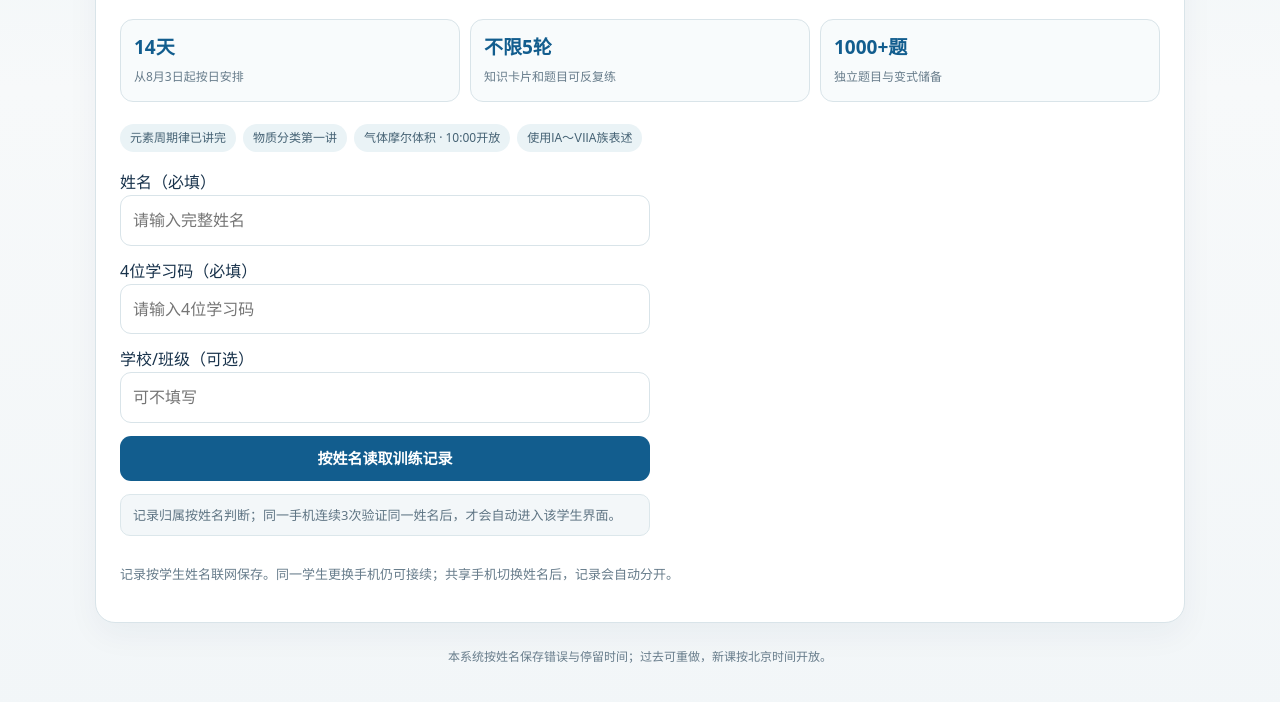
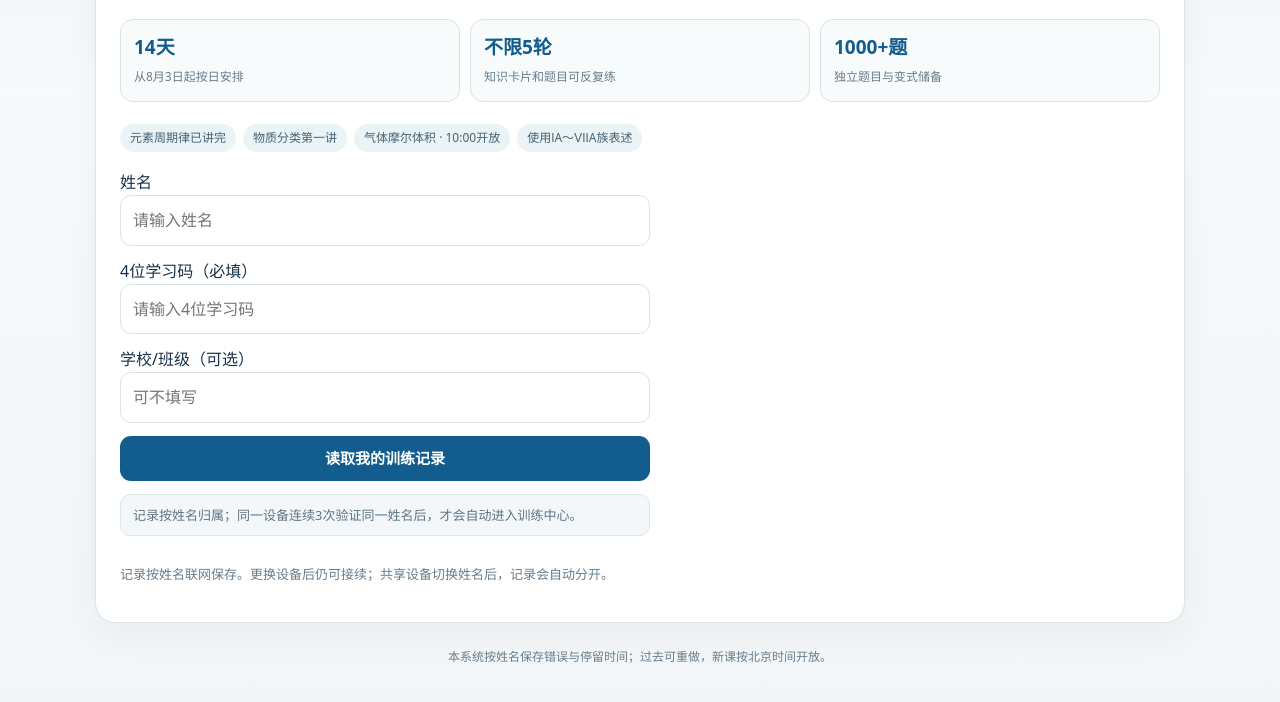
Before and after one commit to ganlu6633-source/gan-chemistry-diagnostic, a plain HTML site: page index.html in a window 1280 px wide. Shown: the part 222-924 px from the top of the page. Drawn offline with Linux system fonts and the light colour scheme.

Commit message:
Keep the quiz login student-neutral

```diff
--- a/index.html
+++ b/index.html
@@ -29,14 +29,14 @@
   </div>
   <div class="scope"><span class="chip">元素周期律已讲完</span><span class="chip">物质分类第一讲</span><span class="chip">气体摩尔体积 · 10:00开放</span><span class="chip">使用ⅠA～ⅦA族表述</span></div>
   <form id="form" class="form-grid">
-    <label>姓名（必填）<input id="name" class="input" required autocomplete="off" placeholder="请输入完整姓名"></label>
+    <label>姓名<input id="name" class="input" required autocomplete="off" placeholder="请输入姓名"></label>
     <label>4位学习码（必填）<input id="learningCode" class="input" required inputmode="numeric" pattern="[0-9]{4}" maxlength="4" autocomplete="one-time-code" placeholder="请输入4位学习码"></label>
     <label>学校/班级（可选）<input id="className" class="input" autocomplete="off" placeholder="可不填写"></label>
-    <button id="loginBtn" class="btn primary">按姓名读取训练记录</button>
-    <div id="syncStatus" class="sync-status">记录归属按姓名判断；同一手机连续3次验证同一姓名后，才会自动进入该学生界面。</div>
+    <button id="loginBtn" class="btn primary">读取我的训练记录</button>
+    <div id="syncStatus" class="sync-status">记录按姓名归属；同一设备连续3次验证同一姓名后，才会自动进入训练中心。</div>
   </form>
   <div id="history" class="history"></div>
-  <p class="note">记录按学生姓名联网保存。同一学生更换手机仍可接续；共享手机切换姓名后，记录会自动分开。</p>
+  <p class="note">记录按姓名联网保存。更换设备后仍可接续；共享设备切换姓名后，记录会自动分开。</p>
 </section>
 
 <section id="dashboard" class="panel hidden">
@@ -1522,7 +1522,7 @@ async function switchStudent(){
   const token=state.syncToken,name=state.name;
   state.syncToken='';state.profile=null;state.name='';state.cls='';
   localStorage.removeItem(TRUSTED_LOGIN_KEY);localStorage.removeItem(LOGIN_STREAK_KEY);
-  $('name').value='';$('learningCode').value='';$('className').value='';$('history').innerHTML='';$('syncStatus').className='sync-status';$('syncStatus').textContent='记录归属按姓名判断；同一手机连续3次验证同一姓名后，才会自动进入该学生界面。';
+  $('name').value='';$('learningCode').value='';$('className').value='';$('history').innerHTML='';$('syncStatus').className='sync-status';$('syncStatus').textContent='记录按姓名归属；同一设备连续3次验证同一姓名后，才会自动进入训练中心。';
   $('topDay').textContent='从8月3日开始';updateCloudBadge('未验证姓名','');show('start');
   if(token&&name){try{await cloudApi({action:'logout',name:name,token:token})}catch(error){}}
 }
@@ -1559,7 +1559,7 @@ $('form').onsubmit=async function(event){
   }catch(error){
     localStorage.removeItem(LOGIN_STREAK_KEY);localStorage.removeItem(TRUSTED_LOGIN_KEY);
     $('syncStatus').className='sync-status error';$('syncStatus').textContent=error.message;updateCloudBadge('验证失败','wait');
-  }finally{button.disabled=false;button.textContent='按姓名读取训练记录'}
+  }finally{button.disabled=false;button.textContent='读取我的训练记录'}
 };
 $('dashHome').onclick=switchStudent;
 $('resetHistory').onclick=async function(){
```
